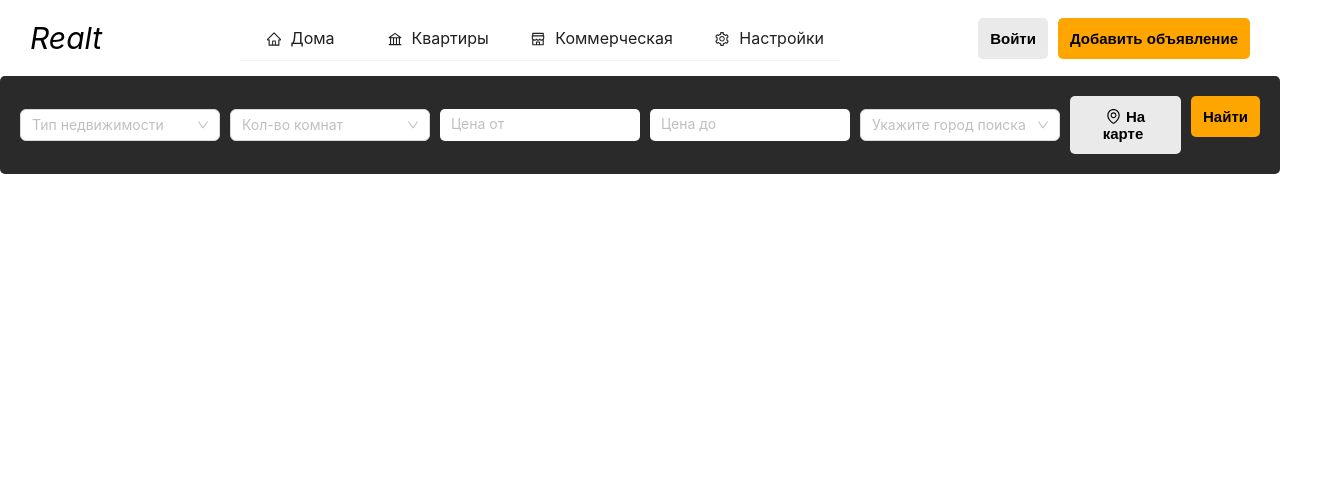
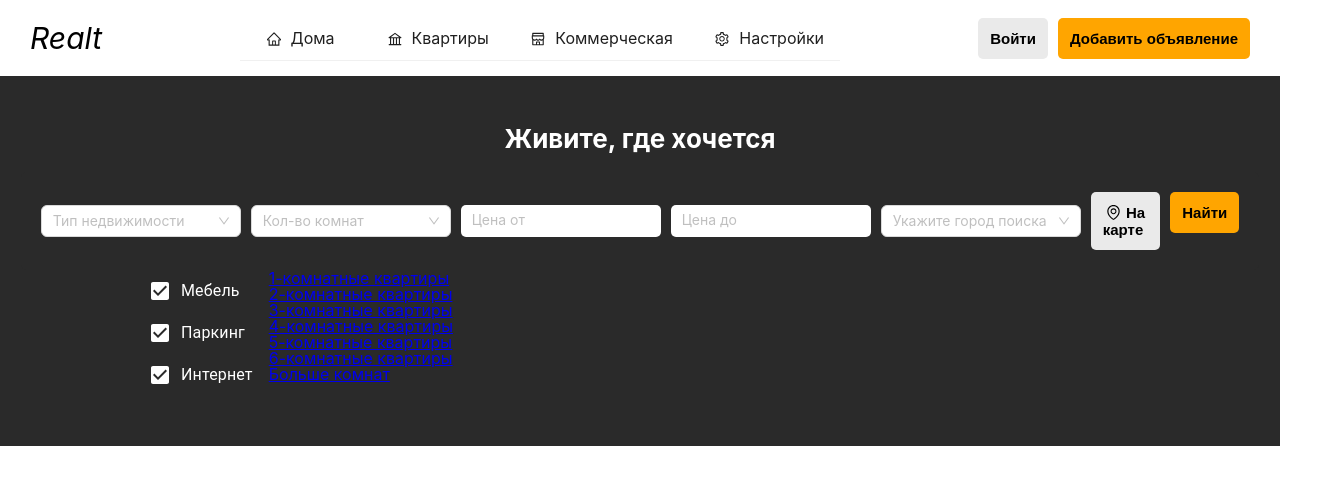
Before and after one commit to KirillTarasenk0/rental-app-frontend, a React (Create React App) app: page / in a window 1280 px wide. Shown: the top 484 px of the page, 1330 px wide, since content can reach past the window. Built offline with nearby package versions, Linux system fonts and the light colour scheme.

Commit message:
RentSearchCheckboxes component was made

```diff
--- a/src/App.js
+++ b/src/App.js
@@ -1,6 +1,5 @@
 import {BrowserRouter} from "react-router-dom";
 import {Router} from "./components/router/Router";
-import {Home} from "./pages/home/Home";
 
 export const App = () => {
   return (
--- /dev/null
+++ b/src/components/flatSaleLinks/FlatSaleLinks.jsx
@@ -0,0 +1,32 @@
+import './FlatSaleLinks.scss';
+import {Link} from "react-router-dom";
+
+export const FlatSaleLinks = () => {
+    return (
+      <>
+          <div>
+              <div>
+                  <Link to={''}>1-комнатные квартиры</Link>
+              </div>
+              <div>
+                  <Link to={''}>2-комнатные квартиры</Link>
+              </div>
+              <div>
+                  <Link to={''}>3-комнатные квартиры</Link>
+              </div>
+              <div>
+                  <Link to={''}>4-комнатные квартиры</Link>
+              </div>
+              <div>
+                  <Link to={''}>5-комнатные квартиры</Link>
+              </div>
+              <div>
+                  <Link to={''}>6-комнатные квартиры</Link>
+              </div>
+              <div>
+                  <Link to={''}>Больше комнат</Link>
+              </div>
+          </div>
+      </>
+    );
+}
--- /dev/null
+++ b/src/components/rentSearchCheckboxes/RentSearchCheckboxes.jsx
@@ -0,0 +1,30 @@
+import './RentSearchCheckboxes.scss';
+import FormGroup from '@mui/material/FormGroup';
+import FormControlLabel from '@mui/material/FormControlLabel';
+import Checkbox from '@mui/material/Checkbox';
+
+export const RentSearchCheckboxes = () => {
+    return (
+      <>
+        <div className="rental__search-container">
+            <FormGroup>
+                <FormControlLabel
+                    className="rental__search-checkbox"
+                    control={<Checkbox className="checkbox" defaultChecked />}
+                    label="Мебель"
+                />
+                <FormControlLabel
+                    className="rental__search-checkbox"
+                    control={<Checkbox className="checkbox" defaultChecked />}
+                    label="Паркинг"
+                />
+                <FormControlLabel
+                    className="rental__search-checkbox"
+                    control={<Checkbox className="checkbox" defaultChecked />}
+                    label="Интернет"
+                />
+            </FormGroup>
+        </div>
+      </>
+    );
+}
--- /dev/null
+++ b/src/components/rentSearchCheckboxes/RentSearchCheckboxes.scss
@@ -0,0 +1,8 @@
+.rental__search-container {
+  .rental__search-checkbox {
+    color: white;
+    .checkbox {
+      color: white;
+    }
+  }
+}
--- a/src/components/rentSearchForm/RentSearchForm.jsx
+++ b/src/components/rentSearchForm/RentSearchForm.jsx
@@ -2,6 +2,9 @@ import './RentSearchForm.scss';
 import {Select, InputNumber} from 'antd';
 import {realEstateOptions, roomsCountOptions, addressOptions} from "../../helpers/rentSearchFormOptions";
 import {EnvironmentOutlined} from "@ant-design/icons";
+import FormGroup from '@mui/material/FormGroup';
+import FormControlLabel from '@mui/material/FormControlLabel';
+import Checkbox from '@mui/material/Checkbox';
 
 export const RentSearchForm = () => {
     const onChange = (value) => {
@@ -64,7 +67,7 @@ export const RentSearchForm = () => {
                   <div className="search__buttons-container">
                       <div className="header__enter-button">
                           <button>
-                          <EnvironmentOutlined />
+                              <EnvironmentOutlined/>
                               <span>На карте</span>
                           </button>
                       </div>
--- a/src/pages/home/Home.jsx
+++ b/src/pages/home/Home.jsx
@@ -1,11 +1,21 @@
 import './Home.scss';
 import {RentSearchForm} from "../../components/rentSearchForm/RentSearchForm";
+import {RentSearchCheckboxes} from "../../components/rentSearchCheckboxes/RentSearchCheckboxes";
+import {FlatSaleLinks} from "../../components/flatSaleLinks/FlatSaleLinks";
 
 export const Home = () => {
-
     return (
       <>
-        <RentSearchForm/>
+        <section className="home__section">
+            <div className="home__container">
+                <h1 className="home__container-title">Живите, где хочется</h1>
+                <RentSearchForm/>
+                <div className="search__parameters-container">
+                    <RentSearchCheckboxes/>
+                    <FlatSaleLinks/>
+                </div>
+            </div>
+        </section>
       </>
     );
 }
--- a/src/pages/home/Home.scss
+++ b/src/pages/home/Home.scss
@@ -0,0 +1,21 @@
+.home__container {
+  display: flex;
+  flex-direction: column;
+  justify-content: space-between;
+  align-items: center;
+  background-color: #2a2a2a;
+  padding: 50px;
+  .home__container-title {
+    font-size: 26px;
+    color: #ffffff;
+    font-weight: bold;
+    margin-bottom: 20px;
+  }
+  .search__parameters-container {
+    display: flex;
+    flex-direction: row;
+    justify-content: flex-start;
+    width: 100%;
+    padding-left: 200px;
+  }
+}
```
Also changed, not shown: src/components/flatSaleLinks/FlatSaleLinks.scss (added). Lines whose indentation alone changed are shown as unchanged.
